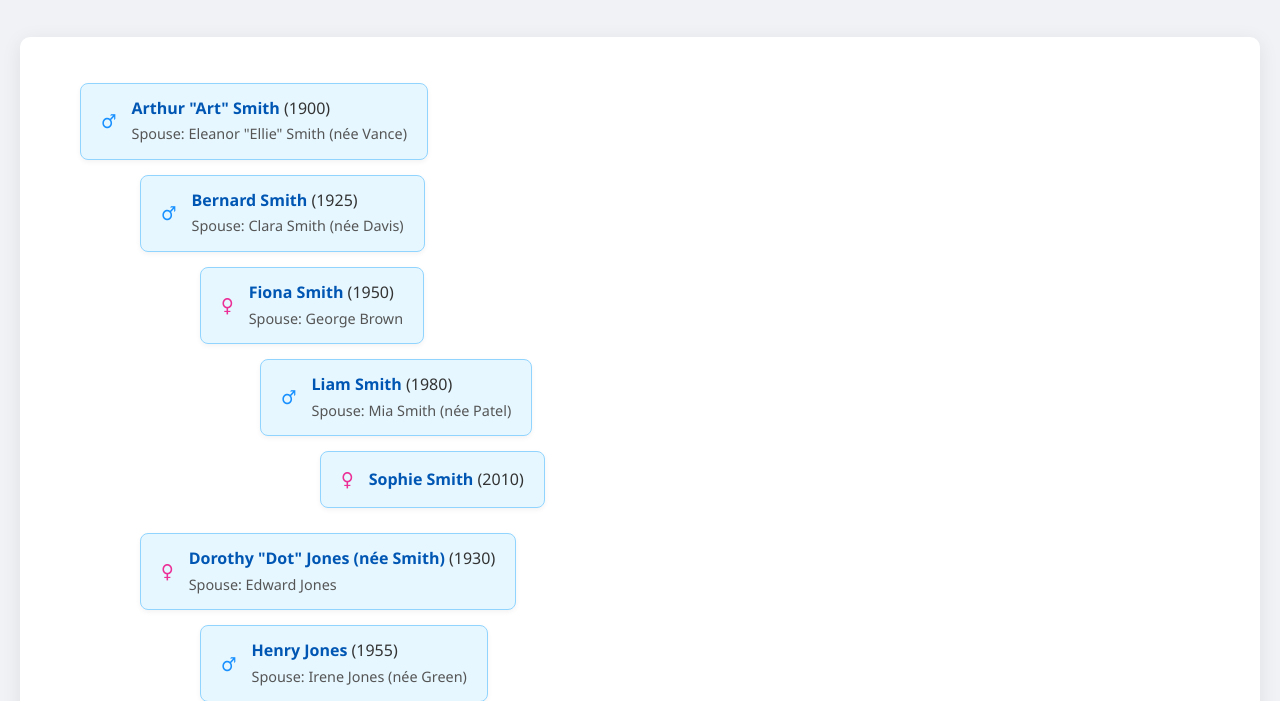
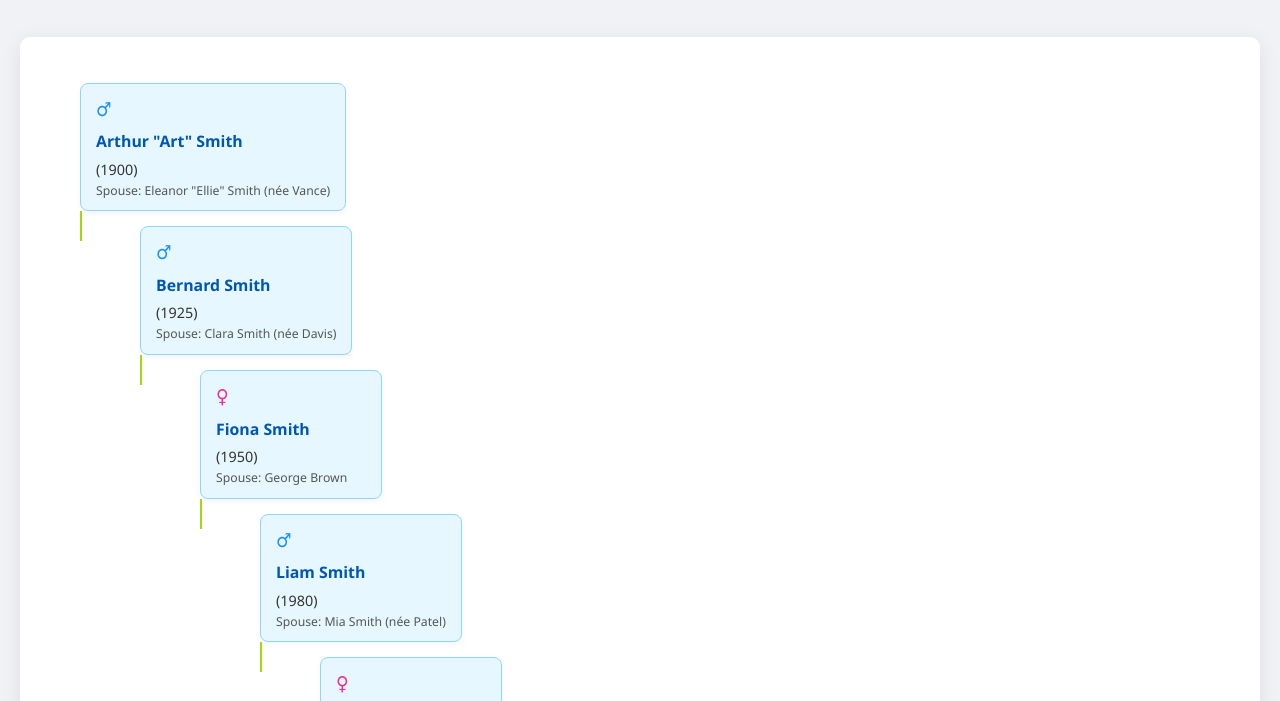
Before and after one commit to funsale-designs/Family-Tree, a plain HTML site: page index.html in a window 1280 px wide. Shown: the part 76-777 px from the top of the page. Drawn offline with Linux system fonts and the light colour scheme.

Commit message:
Update style.css

```diff
--- a/style.css
+++ b/style.css
@@ -28,24 +28,35 @@ h1 {
     position: relative;
 }
 
-.family-list li {
+/* Each list item represents a "unit" that can have children (e.g., a couple or a single parent) */
+.family-list > li {
     position: relative;
-    margin-bottom: 25px; /* Space between siblings */
+    margin-bottom: 25px; /* Space between sibling "units" */
     padding-left: 30px; /* Space for the connecting lines */
+}
+
+/* Container for a person and their spouse */
+.person-spouse-group {
+    display: inline-flex; /* Arrange person and spouse horizontally */
+    gap: 15px; /* Space between person and spouse cards */
+    align-items: flex-start; /* Align cards at the top */
+    margin-bottom: 5px; /* Little space before children list, if any */
 }
 
 /* Styles for the person card */
 .person-card {
     background-color: #e6f7ff; /* Light blue */
     border: 1px solid #91d5ff; /* Slightly darker blue border */
-    padding: 12px 20px;
+    padding: 10px 15px; /* Slightly smaller padding */
     border-radius: 8px;
     display: inline-flex; /* Use flexbox for content alignment */
-    align-items: center;
-    gap: 10px; /* Space between icon and text */
+    flex-direction: column; /* Stack icon and details vertically within card */
+    align-items: flex-start; /* Align text to the left */
+    gap: 5px; /* Space between icon/details */
     box-shadow: 0 2px 5px rgba(0, 0, 0, 0.05);
     transition: transform 0.2s ease, box-shadow 0.2s ease;
     cursor: pointer; /* Indicate it's clickable */
+    min-width: 150px; /* Ensure cards have a consistent minimum width */
 }
 
 .person-card:hover {
@@ -59,30 +70,39 @@ h1 {
     color: #1890ff; /* Blue icon */
 }
 
+.person-details {
+    font-size: 0.9em;
+}
+
 .person-details strong {
     color: #0056b3; /* Darker blue for name */
+    font-size: 1.1em; /* Slightly larger name */
+    display: block; /* Make name a block element for its own line */
+    margin-bottom: 3px;
 }
 
 .person-details span {
-    font-size: 0.9em;
+    font-size: 0.85em;
     color: #555;
+    display: block; /* Make birth year/spouse details block elements */
 }
 
 /* Connecting lines */
 /* Vertical line for parent-child connection */
-.family-list li::before {
+/* Adjusted for the 'li' element representing the "parent unit" */
+.family-list > li::before {
     content: '';
     position: absolute;
     left: 15px; /* Half of padding-left - thickness of line */
-    top: -15px; /* Start above current element */
-    bottom: calc(50% + 15px); /* End mid-way for last child or higher for others */
+    top: 0; /* Start at the top of the li */
+    bottom: calc(50% - 15px); /* End mid-way, adjust for card height */
     width: 2px;
     background-color: #a0d911; /* Greenish line */
     z-index: 1; /* Ensure lines are behind cards if needed */
 }
 
-/* Horizontal line for connecting to the current person */
-.family-list li::after {
+/* Horizontal line for connecting to the current person/couple unit */
+.family-list > li::after {
     content: '';
     position: absolute;
     left: 15px; /* Same left as vertical line */
@@ -90,47 +110,60 @@ h1 {
     width: 15px; /* Length of horizontal line */
     height: 2px;
     background-color: #a0d911;
-    transform: translateY(-1px); /* Align with the center of the card */
+    transform: translateY(-1px); /* Align with the center of the card group */
     z-index: 1;
 }
 
-/* Adjust lines for root elements (top-level) */
-.family-list > li::before,
-.family-list > li::after {
-    display: none; /* No lines for the very first generation */
+/* Adjust lines for root elements (top-level) - should not have incoming lines */
+.family-list > li:first-child::before,
+.family-list > li:first-child::after {
+    display: none; /* No incoming lines for the very first top-level element */
 }
 
-/* Adjust vertical line for the last child in a list */
-.family-list li:last-child::before {
-    bottom: calc(50% - 12px); /* Stop line precisely at the parent connection point */
-    /* top: -15px; Keep top same */
-    height: calc(50% + 15px); /* Adjust height to connect to parent */
+/* Adjust vertical line for the last child in a list (connects upwards) */
+.family-list ul li:last-child::before {
+    height: calc(50% + 15px); /* Shorten the line to meet the parent's horizontal line */
+    bottom: 0; /* Ensures it starts from top of current li and goes up */
 }
+
 
 /* Nested lists (children) */
 .family-list ul {
     list-style: none;
     padding-left: 30px; /* Indent children further */
-    margin-top: 15px; /* Space between parent and children list */
+    margin-top: 15px; /* Space between parent unit and children list */
+    position: relative; /* For nested line positioning */
+}
+
+/* Line connecting a parent's children list to the first child */
+.family-list > li > ul::before {
+    content: '';
+    position: absolute;
+    left: 0; /* Start from the left edge of the ul */
+    top: -15px; /* Position it above the first child's card */
+    width: 2px;
+    height: 30px; /* Small vertical line from parent horizontal line down to child group */
+    background-color: #a0d911;
+    z-index: 1;
 }
 
 /* Tooltip for more details */
 .tooltip {
     visibility: hidden;
-    width: 200px;
+    width: 220px; /* Increased width for more info */
     background-color: #333;
     color: #fff;
-    text-align: center;
+    text-align: left; /* Align text to left */
     border-radius: 6px;
-    padding: 10px 0;
+    padding: 10px;
     position: absolute;
     z-index: 10;
-    bottom: 125%; /* Position above the person card */
+    bottom: calc(100% + 10px); /* Position above the person card with some space */
     left: 50%;
-    margin-left: -100px; /* Center the tooltip */
+    transform: translateX(-50%); /* Center the tooltip horizontally */
     opacity: 0;
     transition: opacity 0.3s, visibility 0.3s;
-    font-size: 0.9em;
+    font-size: 0.85em; /* Slightly smaller font for tooltip */
     line-height: 1.4;
     box-shadow: 0 2px 10px rgba(0,0,0,0.3);
 }
@@ -156,6 +189,8 @@ h1 {
 .icon-female::before { content: '♀'; margin-right: 5px; color: #eb2f96; }
 .icon-unknown::before { content: '●'; margin-right: 5px; color: #8c8c8c; } /* Placeholder if gender is not specified */
 
-/* Optional: for a very compact tree, you might use flexbox for deeper levels */
-/* .family-list ul { display: flex; flex-wrap: wrap; justify-content: flex-start; } */
-/* .family-list ul li { margin-right: 20px; flex: 0 0 auto; } */
+/* Specific styling for spouse cards if needed (e.g., different background) */
+.person-card.spouse {
+    background-color: #f0f8ff; /* Slightly different background for spouse */
+    border-color: #b3e0ff;
+}
```
